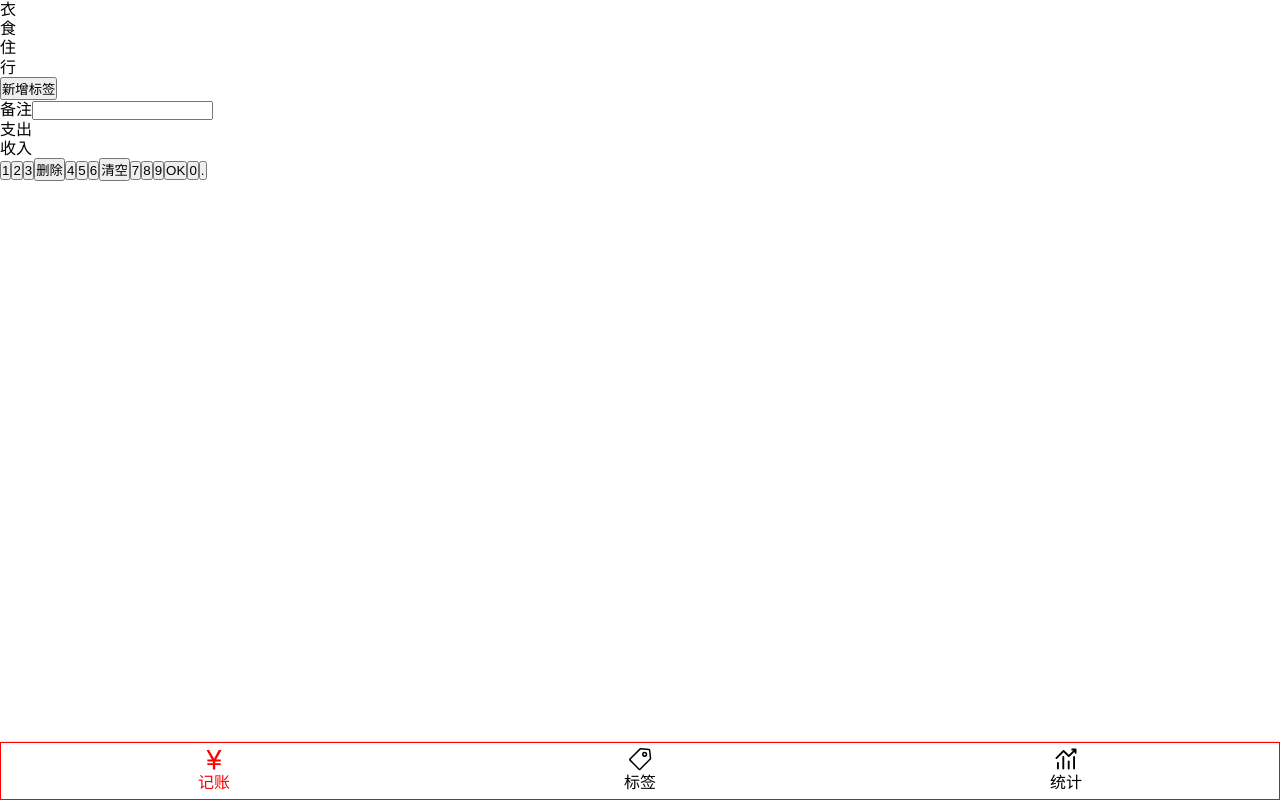
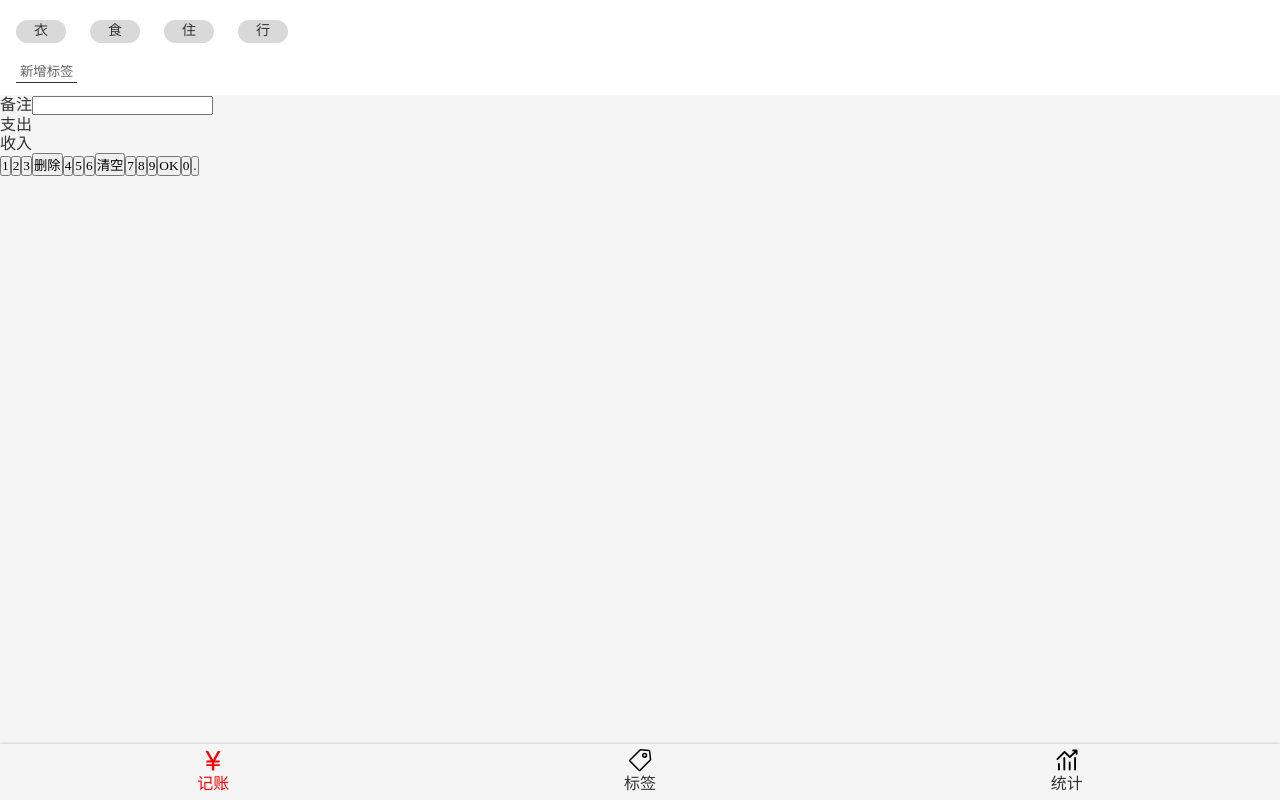
Before and after one commit to zdxzdxzdx/daaccount, a React app: page /#/money in a window 1280 px wide. Built offline with nearby package versions, Linux system fonts and the light colour scheme.

Commit message:
Money.tsx 之 TagSection

```diff
--- a/src/App.tsx
+++ b/src/App.tsx
@@ -11,8 +11,14 @@ import Money from 'views/Money';
 import Statistics from 'views/Statistics';
 import Tags from 'views/Tags';
 import NoMatch from 'views/NoMatch';
+import styled from 'styled-components';
+
+const AppWrapper = styled.div `
+   color: #333;
+`
 function App() {
   return (
+   <AppWrapper>
     <Router>
       <Switch>
         <Route path="/money">
@@ -30,6 +36,7 @@ function App() {
         </Route>
       </Switch>
     </Router>
+   </AppWrapper>
   );
 }
 
--- a/src/components/Nav.tsx
+++ b/src/components/Nav.tsx
@@ -4,7 +4,7 @@ import React from 'react';
 import Icon from './Icon';
 
 const NavWrapper = styled.nav`
-    border: 1px solid red;
+
     line-height: 24px;
     box-shadow: 0 0 3px rgba(0,0,0,0.25);
     >ul{
--- a/src/index.scss
+++ b/src/index.scss
@@ -27,9 +27,15 @@ body{
   $font-hei:$font-hei;
   font-size: 16px;
   line-height: 1.2;
+  background: #f5f5f5;
 }
 
 .icon{
   height: 1em;
   width: 1em;
+  display: inline-block;
 }
+
+button{
+  font-family: inherit;
+}
--- a/src/views/Money.tsx
+++ b/src/views/Money.tsx
@@ -3,6 +3,27 @@ import React from 'react';
 import styled from 'styled-components';
 
 const TagSection= styled.section `
+      background: #FFFFFF;
+      padding: 12px 16px;
+      > ol {
+         margin: 0 -12px;
+         li{
+         background: #D9D9D9;
+         border-radius: 18px;
+         display: inline-block;
+         padding: 3px 18px;
+         font-size: 14px;
+         margin: 8px 12px;
+         }
+      }
+      > button{
+        background: none;
+        border: none;
+        padding: 2px 4px;
+        border-bottom: 1px solid #333;
+        color: #666;
+        margin-top: 8px;
+      }
 
 `
 const NotesSection = styled.section `
@@ -14,7 +35,6 @@ const CategorySection = styled.section `
 const NumberSection = styled.section`
 
 `
-
 function Money() {
   return(
     <Layout>
```
